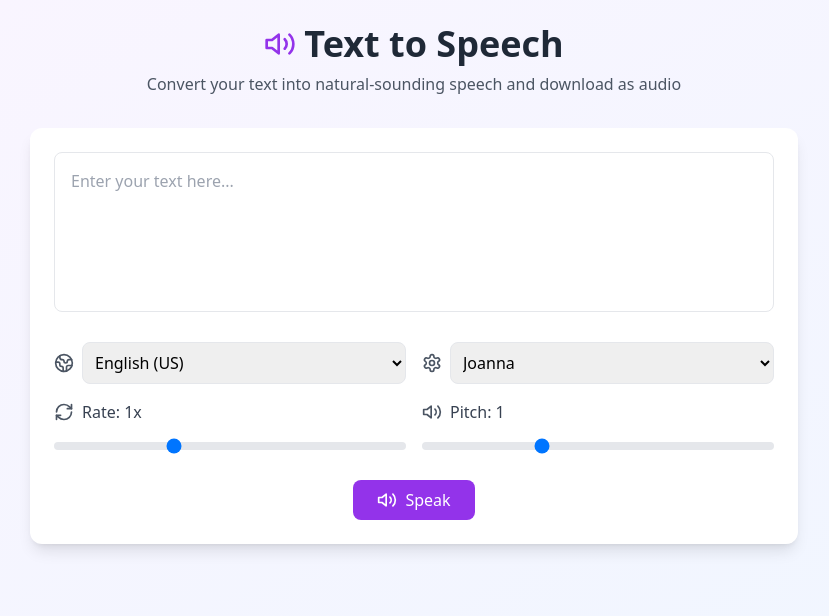
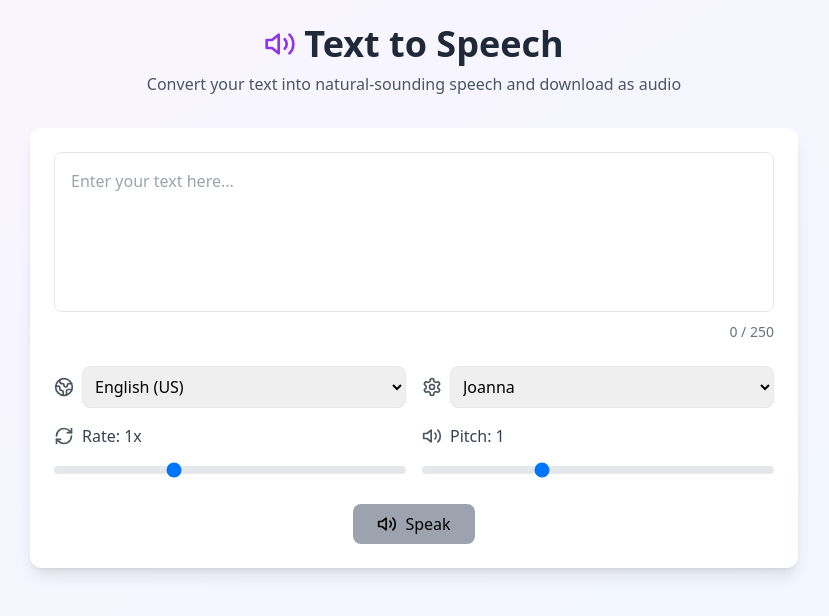
Before and after one commit to rajneeshm49/voxora-ui-playground, a React (Vite) app: page / in a window 1280 px wide. Shown: the top 616 px of the page, without its empty margins (226-1055 px from the left). Built offline with nearby package versions, Linux system fonts and the light colour scheme.

Commit message:
limit 250 chars

```diff
--- a/src/App.tsx
+++ b/src/App.tsx
@@ -94,6 +94,7 @@ const LANGUAGES = {
 
 function App() {
   type LanguageKey = keyof typeof LANGUAGES;
+  const maxCharacters = 250;
   const [text, setText] = useState("");
   const [isPaused, setIsPaused] = useState(false);
   const [isSpeaking, setIsSpeaking] = useState(false);
@@ -134,6 +135,17 @@ function App() {
     setEngine(aa?.engine?.[0] || "standard");
   };
 
+  const handleChange = (e: React.ChangeEvent<HTMLTextAreaElement>) => {
+    const input = e.target.value;
+    setText(input);
+
+    if (input.length > maxCharacters) {
+      setError(`Maximum ${maxCharacters} characters allowed.`);
+    } else {
+      setError("");
+    }
+  };
+
   const handleSpeak = async () => {
     if (isSpeaking && audioRef.current) {
       audioRef.current.pause();
@@ -167,6 +179,7 @@ function App() {
 
       const response = await axios.post(
         "https://nsupy9x610.execute-api.ap-south-1.amazonaws.com/dev/tts",
+        // "http://127.0.0.1:3000/tts",
         data,
         {
           headers: {
@@ -258,18 +271,29 @@ function App() {
         </div>
 
         <div className="bg-white rounded-xl shadow-lg p-6 mb-6">
-          {error && (
+          {/* {error && (
             <div className="mb-4 p-4 bg-red-50 text-red-700 rounded-lg">
               {error}
             </div>
-          )}
+          )} */}
 
           <textarea
             className="w-full h-40 p-4 border border-gray-200 rounded-lg focus:ring-2 focus:ring-purple-500 focus:border-transparent resize-none"
             placeholder="Enter your text here..."
             value={text}
-            onChange={(e) => setText(e.target.value)}
+            onChange={handleChange}
           />
+          {/* {error && <div className="text-red-500 text-sm mt-1">{error}</div>} */}
+          <div className="flex justify-between items-center mt-1 text-sm">
+            <div className="text-red-500">{error}</div>
+            <div
+              className={`${
+                text.length > maxCharacters ? "text-red-500" : "text-gray-500"
+              }`}
+            >
+              {text.length} / {maxCharacters}
+            </div>
+          </div>
 
           <div className="mt-6 space-y-4">
             <div className="grid grid-cols-2 gap-4">
@@ -349,9 +373,9 @@ function App() {
 
             <button
               onClick={handleSpeak}
-              disabled={isLoading}
+              disabled={isLoading || text.length === 0 || error !== ""}
               className={`px-6 py-2 rounded-lg flex items-center gap-2 ${
-                isLoading
+                isLoading || text.length === 0 || error !== ""
                   ? "bg-gray-400 cursor-not-allowed"
                   : isSpeaking
                   ? "bg-red-500 hover:bg-red-600 text-white"
```
